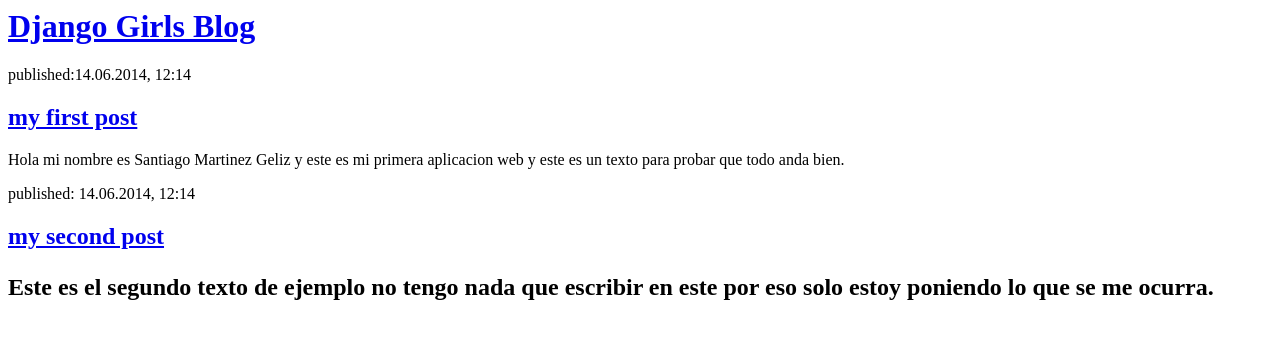
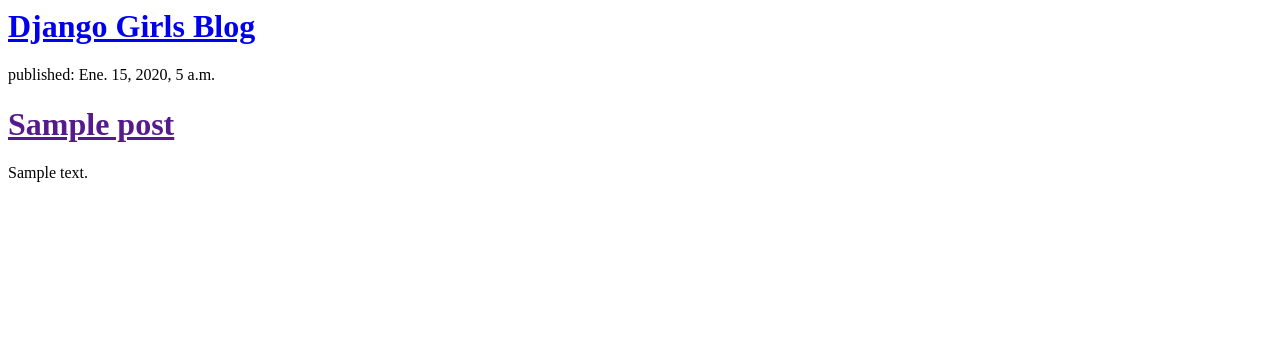
Before and after one commit to santiagogeliz/my-first-blog, a Django app: template blog/templates/blog/post_list.html in a window 1280 px wide. Shown: the top 339 px of the page. Run offline with Django 3.2, Linux system fonts and the light colour scheme; the template is opened without the code that fills it: values that come from a table or form of the project are taken from there, others are empty; tables that the repository leaves empty hold one stand-in row (values such as "Sample post").

Commit message:
Modificacion en templates y views.py para mostrar posts en la plantilla.

```diff
--- a/blog/templates/blog/post_list.html
+++ b/blog/templates/blog/post_list.html
@@ -7,16 +7,13 @@
 		<h1><a href="https://djangogirls.org">Django Girls Blog</a></h1>
 	</div>
 
-	<div>
-	    <p>published:14.06.2014, 12:14</p>
-	    <h2><a href="https://djangogirls.org">my first post</a></h2>
-        <p>Hola mi nombre es Santiago Martinez Geliz y este es mi primera aplicacion web y este es un texto para probar que todo anda bien.</p>
-    </div>
+	{% for post in posts %}
+		<div>
+			<p>published: {{ post.published_date }}</p>
+			<h1><a href="">{{ post.title }}</a></h1>
+			<p>{{ post.text|linebreaksbr }}</p>
+		</div>
+	{% endfor %}
 
-    <div>
-    	<p>published: 14.06.2014, 12:14</p>
-    	<h2><a href="https://facebook.com">my second post</a>
-	    <p>Este es el segundo texto de ejemplo no tengo nada que escribir en este por eso solo estoy poniendo lo que se me ocurra. </p>
-    </div>
 </body>
 </html>
--- a/blog/views.py
+++ b/blog/views.py
@@ -1,4 +1,7 @@
 from django.shortcuts import render
+from django.utils import timezone
+from .models import Post
 
 def post_list(request):
-	return render(request, 'blog/post_list.html', {})
+	posts = Post.objects.filter(published_date__lte=timezone.now()).order_by('published_date')
+	return render(request, 'blog/post_list.html', {'posts': posts})
```
